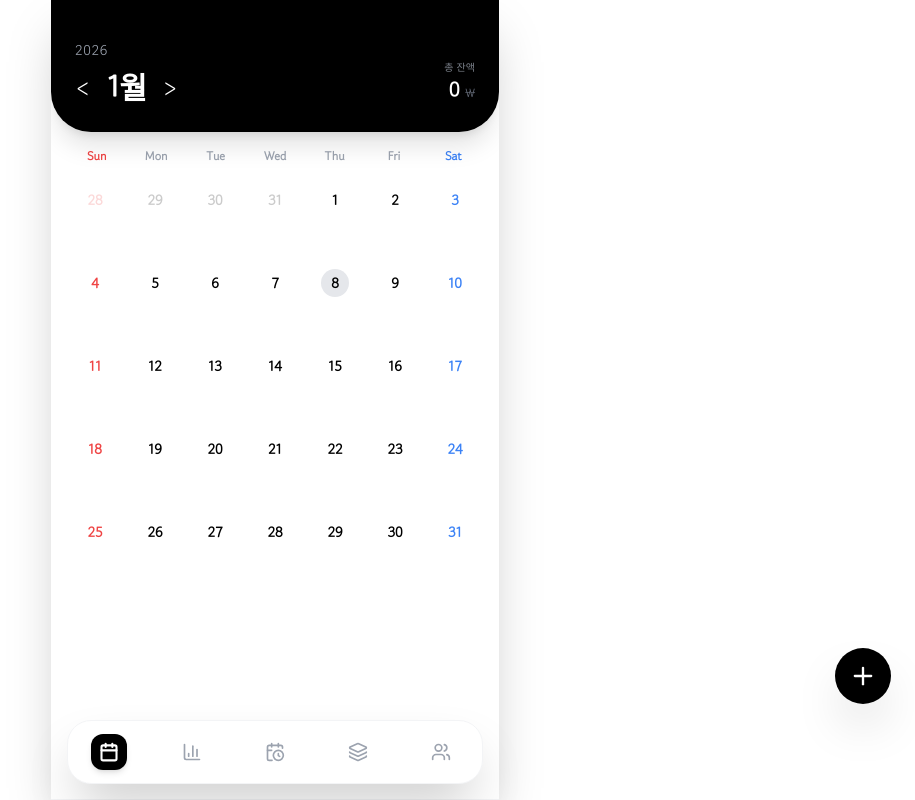
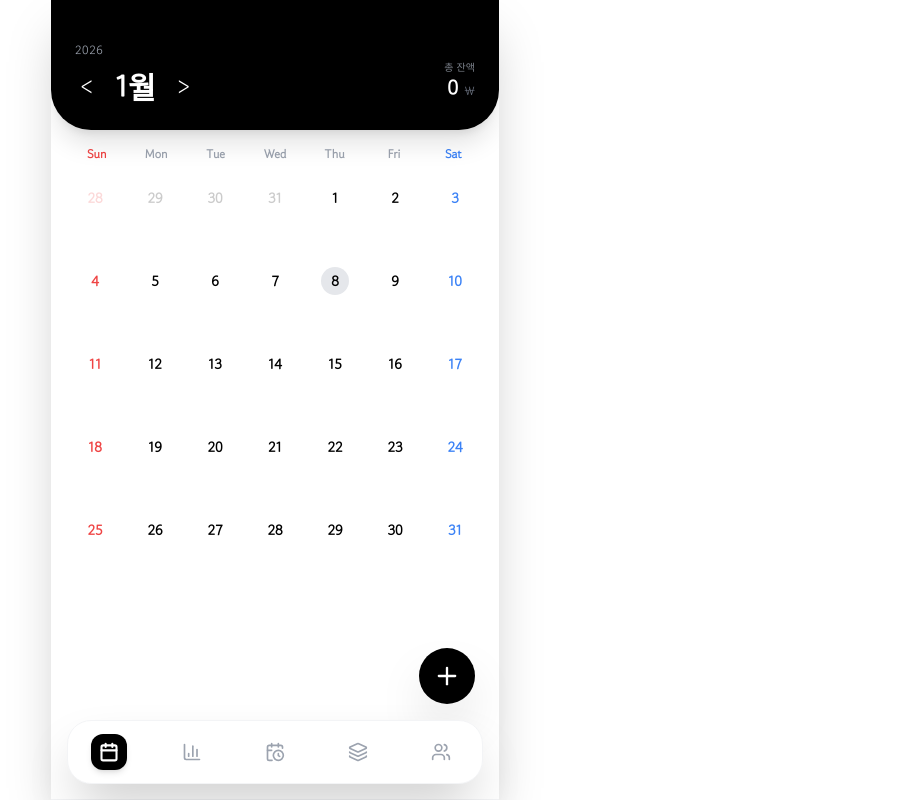
Before and after one commit to owieur09-hue/budget, a React (Vite) app: page / in a window 1280 px wide. Shown: the whole page, without its empty margins (365-1280 px from the left). Built offline with nearby package versions, Linux system fonts and the light colour scheme.

Commit message:
Update App.tsx

```diff
--- a/App.tsx
+++ b/App.tsx
@@ -12,7 +12,7 @@ import TransactionDetails from './components/TransactionDetails';
 import { Plus } from 'lucide-react';
 
 const App: React.FC = () => {
-  // --- State ---
+  // --- State (기존 유지) ---
   const [currentDate, setCurrentDate] = useState(new Date());
   const [transactions, setTransactions] = useState<Transaction[]>([]);
   const [categories, setCategories] = useState<Category[]>([]);
@@ -22,25 +22,18 @@ const App: React.FC = () => {
   const [activeSettingsTab, setActiveSettingsTab] = useState<SettingsTab | null>(null);
   const [isTransactionFormOpen, setIsTransactionFormOpen] = useState(false);
 
-  // --- Persistence ---
+  // --- Persistence (기존 유지) ---
   useEffect(() => {
     const loadData = () => {
       const storedTransactions = localStorage.getItem('calcbook_transactions');
       const storedCategories = localStorage.getItem('calcbook_categories');
       const storedProfiles = localStorage.getItem('calcbook_profiles');
       const storedFixedItems = localStorage.getItem('calcbook_fixed');
-
       if (storedTransactions) setTransactions(JSON.parse(storedTransactions));
-      if (storedCategories) {
-        setCategories(JSON.parse(storedCategories));
-      } else {
-        setCategories([...DEFAULT_INCOME_CATEGORIES, ...DEFAULT_EXPENSE_CATEGORIES]);
-      }
-      if (storedProfiles) {
-        setProfiles(JSON.parse(storedProfiles));
-      } else {
-        setProfiles(DEFAULT_PROFILES);
-      }
+      if (storedCategories) setCategories(JSON.parse(storedCategories));
+      else setCategories([...DEFAULT_INCOME_CATEGORIES, ...DEFAULT_EXPENSE_CATEGORIES]);
+      if (storedProfiles) setProfiles(JSON.parse(storedProfiles));
+      else setProfiles(DEFAULT_PROFILES);
       if (storedFixedItems) setFixedItems(JSON.parse(storedFixedItems));
     };
     loadData();
@@ -51,72 +44,38 @@ const App: React.FC = () => {
   useEffect(() => { localStorage.setItem('calcbook_profiles', JSON.stringify(profiles)); }, [profiles]);
   useEffect(() => { localStorage.setItem('calcbook_fixed', JSON.stringify(fixedItems)); }, [fixedItems]);
 
-  // --- Fixed Item Logic ---
+  // --- Fixed Item Logic (기존 유지) ---
   useEffect(() => {
     setTransactions(currentTransactions => {
       const today = new Date();
       const daysInMonth = endOfMonth(today).getDate();
       const newTransactions: Transaction[] = [];
-
       fixedItems.forEach(item => {
         const targetDay = Math.min(item.day, daysInMonth);
         const targetDate = setDate(today, targetDay);
         const dateStr = format(targetDate, 'yyyy-MM-dd');
-
-        const exists = currentTransactions.some(t =>
-          t.isFixedAutoGenerated &&
-          t.date === dateStr &&
-          t.amount === item.amount &&
-          t.categoryId === item.categoryId &&
-          t.type === item.type
-        );
-
+        const exists = currentTransactions.some(t => t.isFixedAutoGenerated && t.date === dateStr && t.amount === item.amount && t.categoryId === item.categoryId && t.type === item.type);
         if (!exists) {
-          newTransactions.push({
-            id: generateId(),
-            amount: item.amount,
-            date: dateStr,
-            categoryId: item.categoryId,
-            profileId: item.profileId,
-            memo: item.memo,
-            type: item.type,
-            isFixedAutoGenerated: true,
-          });
+          newTransactions.push({ id: generateId(), amount: item.amount, date: dateStr, categoryId: item.categoryId, profileId: item.profileId, memo: item.memo, type: item.type, isFixedAutoGenerated: true });
         }
       });
-
       return newTransactions.length > 0 ? [...currentTransactions, ...newTransactions] : currentTransactions;
     });
   }, [fixedItems]);
 
   // --- Handlers ---
   const handleDateClick = (date: Date) => {
-    if (selectedDate && isSameDay(selectedDate, date)) {
-      setSelectedDate(null);
-    } else {
-      setSelectedDate(date);
-    }
+    if (selectedDate && isSameDay(selectedDate, date)) setSelectedDate(null);
+    else setSelectedDate(date);
   };
-
   const handlePrevMonth = () => setCurrentDate(subMonths(currentDate, 1));
   const handleNextMonth = () => setCurrentDate(addMonths(currentDate, 1));
-
   const handleAddTransaction = (newTx: Omit<Transaction, 'id'>) => {
     setTransactions(prev => [...prev, { ...newTx, id: generateId() }]);
     setIsTransactionFormOpen(false);
   };
-
-  const handleDeleteTransaction = (id: string) => {
-    setTransactions(prev => prev.filter(t => t.id !== id));
-  };
-
-  const handleTabClick = (tab: BottomTab) => {
-    if (tab === 'CALENDAR') {
-      setActiveSettingsTab(null);
-    } else {
-      setActiveSettingsTab(tab);
-    }
-  };
+  const handleDeleteTransaction = (id: string) => setTransactions(prev => prev.filter(t => t.id !== id));
+  const handleTabClick = (tab: BottomTab) => tab === 'CALENDAR' ? setActiveSettingsTab(null) : setActiveSettingsTab(tab);
 
   const getMonthBalance = (date: Date) => {
     const endOfViewMonth = endOfMonth(date);
@@ -132,35 +91,32 @@ const App: React.FC = () => {
 
   const isDetailsOpen = !!(selectedDate && transactions.some(t => t.date === format(selectedDate, 'yyyy-MM-dd')));
 
-  // --- Render Helpers ---
   const renderHeader = () => {
     if (activeSettingsTab) return null;
     return (
-      <header className="flex-none px-6 pt-10 pb-6 bg-black text-white flex justify-between items-end z-10 rounded-b-[2.5rem] shadow-xl min-h-[130px] box-border">
+      <header className="flex-none px-6 pt-10 pb-6 bg-black text-white flex justify-between items-end z-10 rounded-b-[2.5rem] shadow-xl min-h-[130px] box-border w-full">
         <div className="flex flex-col gap-1">
-          <span className="text-sm font-medium tracking-wider text-gray-400 font-round">{getYear(currentDate)}</span>
+          <span className="text-xs font-medium tracking-wider text-gray-400 font-round">{getYear(currentDate)}</span>
           <div className="flex items-center gap-4 mt-1">
-             <button onClick={handlePrevMonth} className="hover:text-gray-300 transition-colors text-2xl font-round">{'<'}</button>
-             <h1 className="text-3xl font-round font-bold tracking-tight mb-1">{getMonth(currentDate) + 1}월</h1>
-             <button onClick={handleNextMonth} className="hover:text-gray-300 transition-colors text-2xl font-round">{'>'}</button>
+             <button onClick={handlePrevMonth} className="text-2xl font-round p-1">{'<'}</button>
+             <h1 className="text-3xl font-round font-bold">{getMonth(currentDate) + 1}월</h1>
+             <button onClick={handleNextMonth} className="text-2xl font-round p-1">{'>'}</button>
           </div>
         </div>
         <div className="text-right pb-1">
-          <p className="text-[10px] text-gray-400 mb-0.5 font-round opacity-80">총 잔액</p>
-          <p className="text-xl font-round font-bold tracking-tight">
-            {getMonthBalance(currentDate).toLocaleString()} <span className="text-xs font-normal text-gray-500">₩</span>
-          </p>
+          <p className="text-[10px] text-gray-400 font-round opacity-80">총 잔액</p>
+          <p className="text-xl font-round font-bold">{getMonthBalance(currentDate).toLocaleString()} <span className="text-xs font-normal text-gray-500">₩</span></p>
         </div>
       </header>
     );
   };
 
   return (
-    <div className="flex flex-col w-full max-w-md mx-auto bg-white overflow-hidden relative shadow-2xl" style={{ height: 'calc(var(--vh, 1vh) * 100)' }}>
+    /* w-screen과 overflow-x-hidden을 주어 가로 밀림을 강제로 방지합니다. */
+    <div className="flex flex-col w-screen max-w-md mx-auto bg-white overflow-x-hidden relative shadow-2xl" style={{ height: 'calc(var(--vh, 1vh) * 100)' }}>
       {renderHeader()}
 
-      {/* 메인 영역: 스크롤 복구 및 가로 밀림 방지 */}
-      <main className="flex-1 overflow-y-auto overflow-x-hidden bg-white pb-24 touch-pan-y relative">
+      <main className="flex-1 overflow-y-auto overflow-x-hidden bg-white pb-28 touch-pan-y relative w-full">
         {activeSettingsTab === 'STATISTICS' ? (
           <Statistics currentDate={currentDate} transactions={transactions} categories={categories} onPrevMonth={handlePrevMonth} onNextMonth={handleNextMonth} />
         ) : activeSettingsTab ? (
@@ -170,18 +126,18 @@ const App: React.FC = () => {
         )}
       </main>
 
-      {/* 플로팅 버튼: 위치 고정 */}
+      {/* 버튼 밀림 방지: left-auto, right-6을 사용하여 기기 오른쪽 끝에 고정합니다. */}
       {!activeSettingsTab && !isDetailsOpen && (
         <button
           onClick={() => setIsTransactionFormOpen(true)}
           className="fixed bottom-24 right-6 w-14 h-14 bg-black rounded-full flex items-center justify-center text-white shadow-2xl z-40 active:scale-95 transition-all"
+          style={{ right: 'max(1.5rem, calc((100vw - 28rem) / 2 + 1.5rem))' }}
         >
           <Plus size={28} />
         </button>
       )}
 
-      {/* 하단 바 */}
-      <div className="flex-none bg-white border-t border-gray-100 z-50">
+      <div className="flex-none bg-white border-t border-gray-100 z-50 w-full">
         <BottomBar activeTab={activeSettingsTab || 'CALENDAR'} onTabClick={handleTabClick} />
       </div>
 
```
